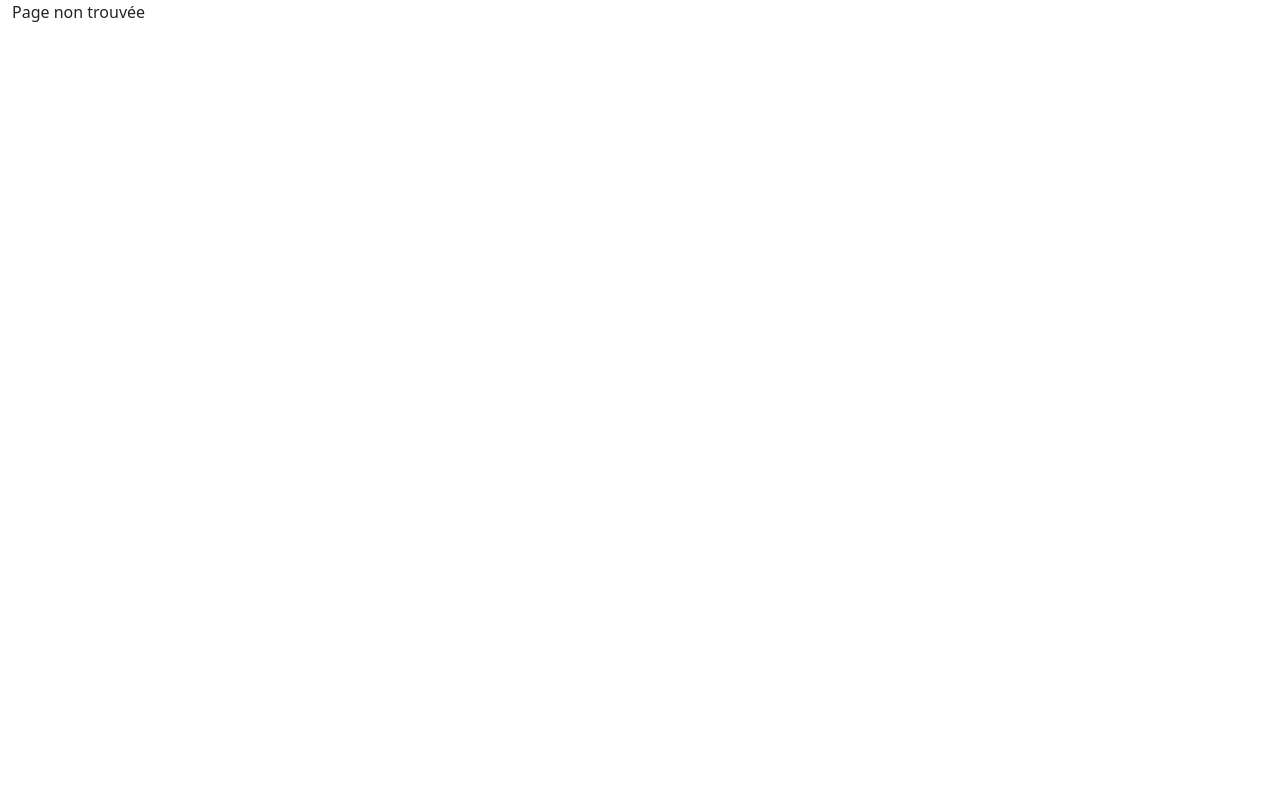
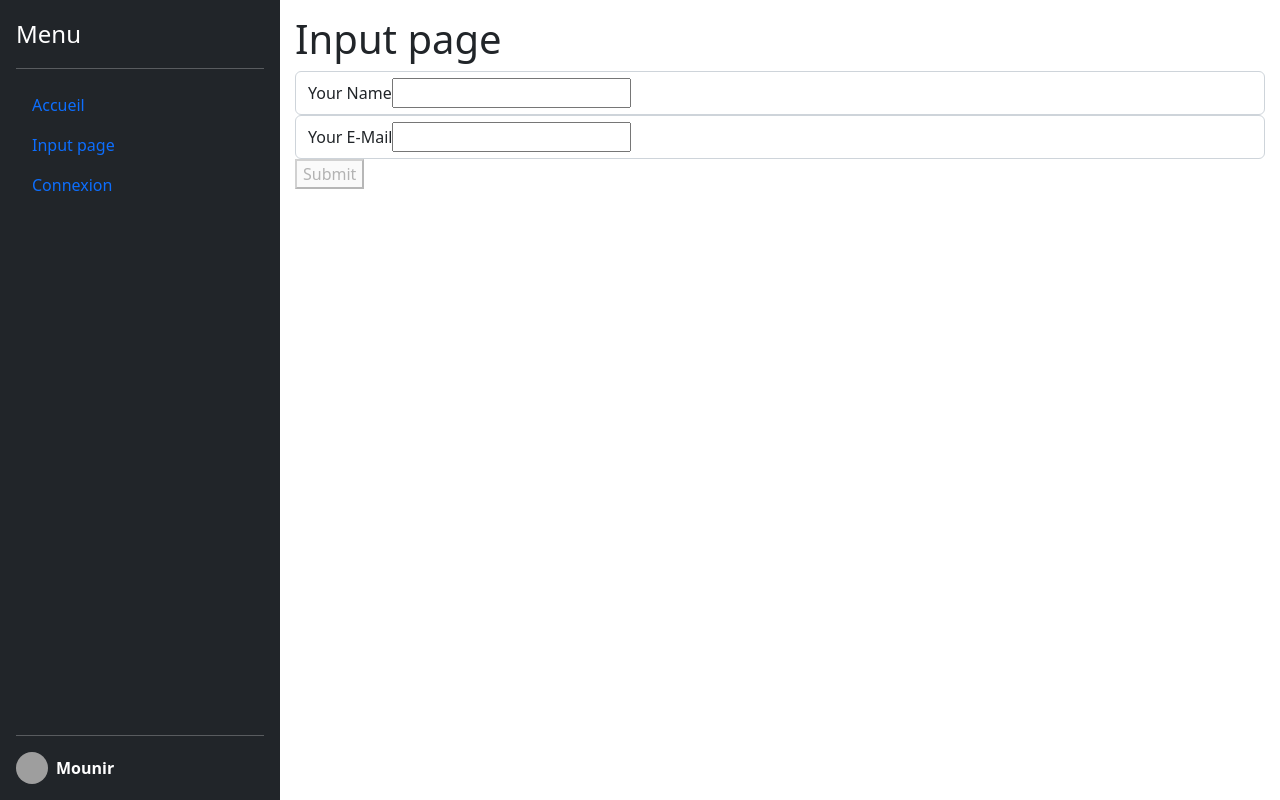
Before and after one commit to ilhan69/Isitech-react3, a React (Create React App) app in the folder client/: page /inputpage in a window 1280 px wide. Before the commit this address had no page. Built offline with nearby package versions, Linux system fonts and the light colour scheme; grey boxes are pictures that could not be loaded.

Commit message:
useInput

```diff
--- a/client/package.json
+++ b/client/package.json
@@ -6,6 +6,7 @@
     "@testing-library/jest-dom": "^5.16.5",
     "@testing-library/react": "^13.4.0",
     "@testing-library/user-event": "^13.5.0",
+    "axios": "^1.1.2",
     "bootstrap": "^5.2.2",
     "react": "^18.2.0",
     "react-bootstrap": "^2.5.0",
--- a/client/src/App.js
+++ b/client/src/App.js
@@ -1,25 +1,22 @@
 import {
-  createBrowserRouter,
-  RouterProvider,
+  BrowserRouter, Navigate, Route, Routes
 } from "react-router-dom";
-import NotFound from "./components/Layouts/NotFound";
+import Dashboard from "./components/Dashboard";
+import InputPage from "./components/InputPage";
 import Login from "./components/Login";
 
 const App = () => {
 
-  const router = createBrowserRouter([
-    {
-      errorElement: <NotFound />,
-      path: "/",
-      element: <Login />,
-    },
-  ]);
+  return (
+    <BrowserRouter>
+      <Routes>
+        <Route path="/" element={<Navigate to={'/login'} />} />
 
-
-  return (
-    <>
-      <RouterProvider router={router} />
-    </>
+        <Route path="/login" element={<Login />} />
+        <Route path="/dashboard" element={<Dashboard />} />
+        <Route path="/inputpage" element={<InputPage />} />
+      </Routes>
+    </BrowserRouter >
   );
 }
 
--- /dev/null
+++ b/client/src/components/Dashboard/index.js
@@ -0,0 +1,38 @@
+import axios from 'axios'
+import { useEffect, useState } from "react"
+import { Col, Row, Spinner } from "react-bootstrap"
+import DashboardLayout from "../Layouts/DashboardLayout"
+
+import { API_URL_REALISATIONS } from '../../config/constants'
+
+const Dashboard = () => {
+
+    const [dataList, setDataList] = useState(null)
+
+    useEffect(() => {
+        axios.get(API_URL_REALISATIONS).then(res => {
+            setDataList(res.data)
+        })
+    }, [])
+
+    return (
+        <DashboardLayout title='Accueil'>
+
+            {dataList !== null ? (
+                <Row>
+                    { dataList.data.map((d, i) => {
+                        return (<Col key={i} md={3}>
+                                {d.name}
+                            </Col>)
+                    }) }
+                </Row>
+            ) : <Spinner animation="border" role="status">
+                <span className="visually-hidden">Chargement...</span>
+            </Spinner>
+            }
+
+        </DashboardLayout>
+    )
+}
+
+export default Dashboard
--- /dev/null
+++ b/client/src/components/InputPage/index.js
@@ -0,0 +1,15 @@
+import DashboardLayout from "../Layouts/DashboardLayout"
+import SimpleInput from "../parts/SimpleInput"
+
+const InputPage = () => {
+
+    return (
+        <DashboardLayout title='Input page'>
+
+            <SimpleInput />
+
+        </DashboardLayout>
+    )
+}
+
+export default InputPage
--- a/client/src/components/Layouts/AuthLayout.jsx
+++ b/client/src/components/Layouts/AuthLayout.jsx
@@ -1,6 +1,6 @@
 import { Col, Image, Row } from "react-bootstrap"
 
-import loginImage from '../images/login.jpg'
+import loginImage from '../../images/login.jpg'
 
 const AuthLayout = (props) => {
     return (
--- /dev/null
+++ b/client/src/components/Layouts/DashboardLayout.jsx
@@ -0,0 +1,47 @@
+import { Link } from "react-router-dom";
+import '../../scss/dashboard.scss';
+
+const DashboardLayout = (props) => {
+    return (
+        <div className="vh-100">
+            <div className="d-flex flex-column flex-shrink-0 p-3 text-white bg-dark h-100 position-fixed" style={{ width: '280px' }}>
+                <span className="d-flex align-items-center mb-3 mb-md-0 me-md-auto text-white text-decoration-none">
+                    <span className="fs-4">Menu</span>
+                </span>
+                <hr />
+                <ul className="nav nav-pills flex-column mb-auto">
+                    <li className="nav-item">
+                        <Link to={'/dashboard'} className="nav-link">
+                            Accueil
+                        </Link>
+                    </li>
+                    <li className="nav-item">
+                        <Link to={'/inputpage'} className="nav-link">
+                            Input page
+                        </Link>
+                    </li>
+                    <li>
+                        <Link to={'/login'} className="nav-link">
+                            Connexion
+                        </Link>
+                    </li>
+                </ul>
+                <hr />
+                <div className="dropdown">
+                    <span className="d-flex align-items-center text-white text-decoration-none">
+                        <img src="https://github.com/mdo.png" alt="" width={32} height={32} className="rounded-circle me-2" />
+                        <strong>Mounir</strong>
+                    </span>
+                </div>
+            </div>
+            <div className="dashboard-content">
+                <h1>{props.title}</h1>
+                <div>
+                    {props.children}
+                </div>
+            </div>
+        </div>
+    )
+}
+
+export default DashboardLayout
--- a/client/src/components/Layouts/ProtectedRoute.jsx
+++ b/client/src/components/Layouts/ProtectedRoute.jsx
@@ -1,7 +1,7 @@
 import Login from "../Login";
 
 export const ProtectedRoute = ({ children }) => {
-  const user = false;
+  const user = true;
   if (!user) {
     return <Login />;
   }
--- a/client/src/components/Login/index.js
+++ b/client/src/components/Login/index.js
@@ -1,29 +1,33 @@
 import { Button, Form, FormLabel } from "react-bootstrap";
 import { useForm } from "react-hook-form";
+import { useNavigate } from "react-router-dom";
 
 import AuthLayout from "../Layouts/AuthLayout";
 
 const Login = () => {
 
-    const { register, handleSubmit, watch, formState: { errors } } = useForm();
+    const { register, handleSubmit, formState: { errors } } = useForm();
 
-    const handleLogin = (event) => {
-        console.log(watch("email"))
+    const navigate = useNavigate();
+
+    const handleLogin = (data) => {
+        console.log(data)
+
+        navigate('/dashboard')
     }
 
     return (
         <AuthLayout>
             <p className="h2">Connectez vous à votre espace client !</p>
             <Form onSubmit={handleSubmit(handleLogin)}>
+
                 <FormLabel className='mt-3'>Adresse mail</FormLabel>
-                <Form.Control {...register("email", { required: true })} type='email' />
+                <Form.Control isInvalid={errors.email} {...register("email", { required: true })} type='email' autoComplete="email" />
                 {errors.email && <div className="invalid-feedback d-block">Ce champ est requis.</div>}
-                {' '}
 
                 <FormLabel className='mt-3'>Mot de passe</FormLabel>
-                <Form.Control {...register("password", { required: true })} type='password' />
+                <Form.Control isInvalid={errors.password} {...register("password", { required: true })} type='password' autoComplete="current-password" />
                 {errors.password && <div className="invalid-feedback d-block">Ce champ est requis.</div>}
-                {' '}
 
                 <Button className="mt-3" type='submit' variant='primary'>Connexion</Button>
             </Form>
--- /dev/null
+++ b/client/src/components/parts/SimpleInput.jsx
@@ -0,0 +1,108 @@
+import useInput from '../../hooks/useInput';
+
+// SimpleInput est un composant réutilisable qui va nous permettre de générer un formulaire
+const SimpleInput = () => {
+
+    // useInput est un hook qui permet de contrôler un input, d'en récuperer la valeur et de faire de la validation.
+    // useInput nous retourne 6 paramètres :
+    // value = la valeur de l'input qui est actualisée en temps réel en utilisant un useState
+    // isValid =  un booléen qui devient false quand a terminé de compléter l'input, si le contenu de l'input ne répond pas à la condition définie en paramère du hook
+    // hasError = si le contenu de l'input n'est pas valide et que l'input a été modifié
+    // valueChangeHandler = la référence vers la fonction à mettre dans le onChange de l'input
+    // inputBlurHandler = la référence vers la fonction à mettre dans le onBlur de l'input
+    // reset = fonction qui permet de réinitialiser l'input dans son état initial
+    const {
+        value: enteredName,
+        isValid: enteredNameIsValid,
+        hasError: nameInputHasError,
+        valueChangeHandler: nameChangedHandler,
+        inputBlurHandler: nameBlurHandler,
+        reset: resetNameInput
+    } = useInput(value => value.trim() !== '');
+
+    const {
+        value: enteredEmail,
+        isValid: enteredEmailIsValid,
+        hasError: enteredEmailIsInvalid,
+        valueChangeHandler: emailChangedHandler,
+        inputBlurHandler: emailBlurHandler,
+        reset: resetEmailInput
+    } = useInput(value => value.trim() !== '' && value.includes('@'));
+
+    // on déclare le booléen formIsValid en false
+    let formIsValid = false;
+    // Si les deux inputs sont valides, on le passe en true
+    if (enteredNameIsValid && enteredEmailIsValid) {
+        formIsValid = true;
+    }
+
+    // Lorsqu'on envoie le formulaire, on annule le comportement par défaut
+    const formSubmissionHandler = (event) => {
+        event.preventDefault();
+
+        // Si un des deux inputs n'est pas valide, on ne continue pas
+        if (!enteredNameIsValid || !enteredEmailIsValid) {
+            return;
+        }
+
+        // On affiche les valeurs entrées des inputs puis on réinitialise les inputs
+        console.log(enteredName, enteredEmail);
+
+        resetNameInput();
+        resetEmailInput();
+    };
+
+    // En cas d'erreur, on ajoute la classe invalid sur les inputs concernés
+    const nameInputClasses = nameInputHasError
+        ? 'form-control invalid'
+        : 'form-control';
+
+    const emailInputClasses = enteredEmailIsInvalid
+        ? 'form-control invalid'
+        : 'form-control';
+
+    return (
+        <form onSubmit={formSubmissionHandler}>
+            <div className={nameInputClasses}>
+                <label htmlFor='name'>Your Name</label>
+                <input
+                    type='text'
+                    id='name'
+                    onChange={nameChangedHandler}
+                    onBlur={nameBlurHandler}
+                    value={enteredName}
+                />
+
+                {nameInputHasError && (
+                    <p className='error-text'>Name must not be empty.</p>
+                )}
+
+            </div>
+
+            <div className={emailInputClasses}>
+                <label htmlFor='email'>Your E-Mail</label>
+                <input
+                    type='email'
+                    id='email'
+                    onChange={emailChangedHandler}
+                    onBlur={emailBlurHandler}
+                    value={enteredEmail}
+                />
+
+                {enteredEmailIsInvalid && (
+                    <p className='error-text'>Please enter a valid email.</p>
+                )}
+
+            </div>
+
+            <div className='form-actions'>
+                <button disabled={!formIsValid}>Submit</button>
+            </div>
+        </form>
+    );
+};
+
+
+
+
+export default SimpleInput;
--- /dev/null
+++ b/client/src/config/constants.js
@@ -0,0 +1 @@
+export const API_URL_REALISATIONS = 'https://api.newadmin.latavernedudesign.fr/public-api/realisations';
--- /dev/null
+++ b/client/src/hooks/useInput.js
@@ -0,0 +1,34 @@
+import { useState } from 'react';
+
+const useInput = (validateValue) => {
+
+    const [enteredValue, setEnteredValue] = useState('');
+    const [isTouched, setIsTouched] = useState(false);
+
+    const valueIsValid = validateValue(enteredValue);
+    const hasError = !valueIsValid && isTouched;
+
+    const valueChangeHandler = (event) => {
+        setEnteredValue(event.target.value);
+    };
+
+    const inputBlurHandler = (event) => {
+        setIsTouched(true);
+    };
+
+    const reset = () => {
+        setEnteredValue('');
+        setIsTouched(false);
+    };
+
+    return {
+        value: enteredValue,
+        isValid: valueIsValid,
+        hasError,
+        valueChangeHandler,
+        inputBlurHandler,
+        reset
+    };
+};
+
+export default useInput;
--- /dev/null
+++ b/client/src/scss/dashboard.scss
@@ -0,0 +1,4 @@
+.dashboard-content {
+    margin-left: 280px;
+    padding: 15px;
+}
```
Also changed, not shown: client/src/images/login.jpg (renamed from client/src/components/images/login.jpg), 1 other file (tests, documents, lock files or other folders).
